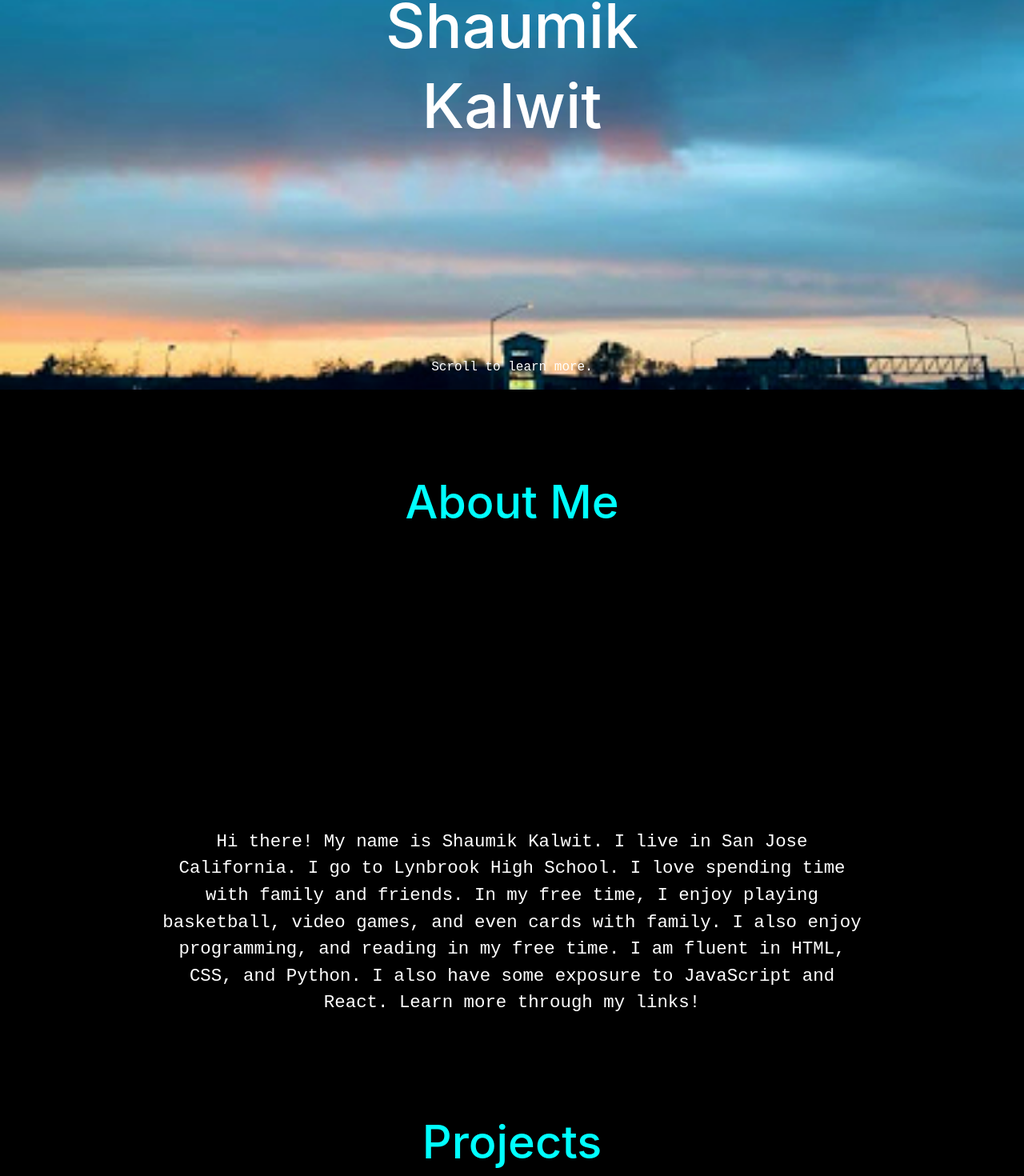
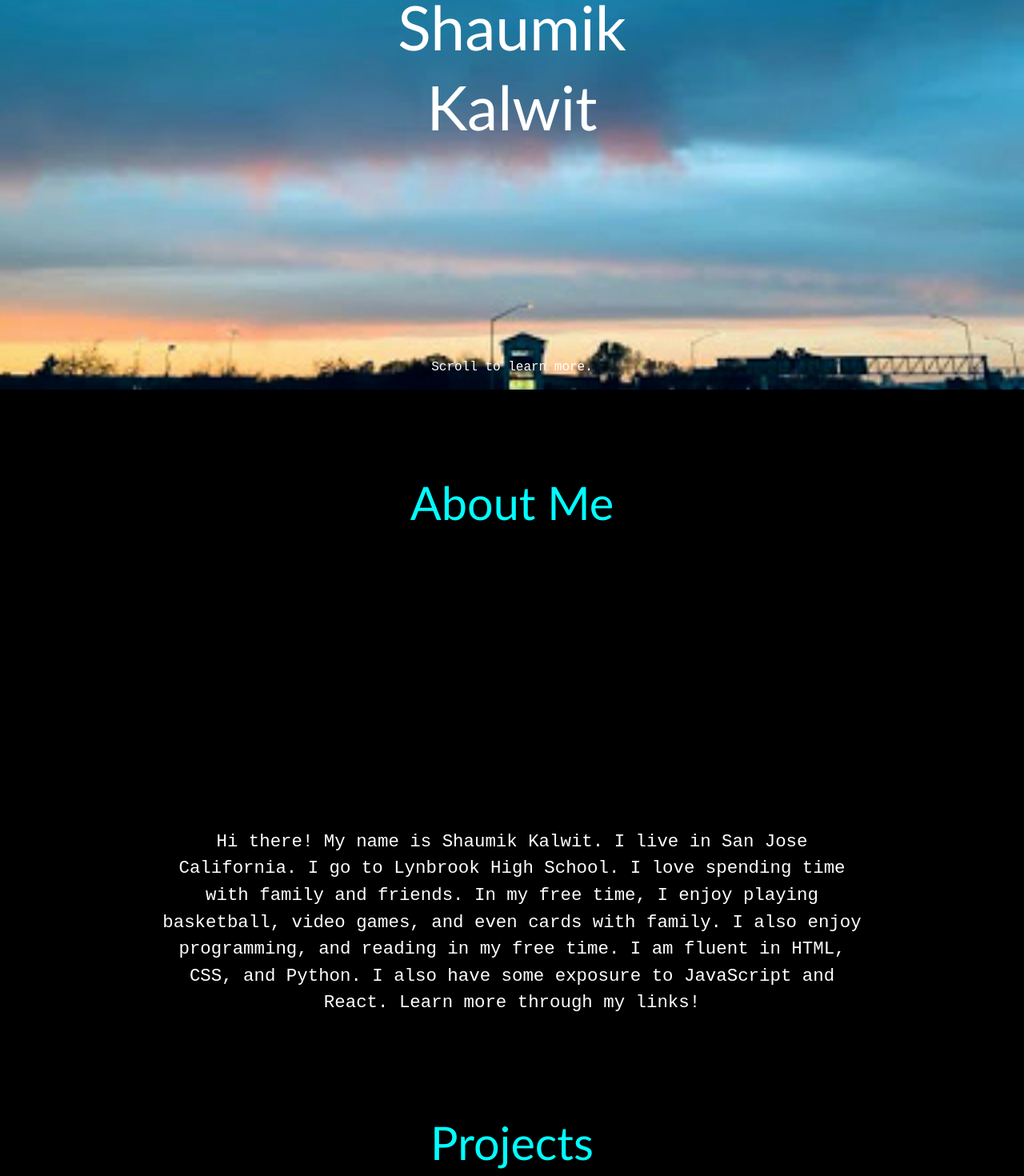
Before and after one commit to shaumikkalwit/shaumikkalwit.github.io, a React (Create React App) app in the folder frontend/: page / in a window 1280 px wide. Shown: the part 313-1783 px from the top of the page at 80% size. Built offline with nearby package versions, Linux system fonts and the light colour scheme.

Commit message:
addef ont-family to titles and home title

```diff
--- a/frontend/src/components/AboutTitle.js
+++ b/frontend/src/components/AboutTitle.js
@@ -12,6 +12,8 @@ const AboutTitle = styled.h1`
 
 	font-size: 14vw;
 
+	font-family: "Trebuchet MS", Helvetica, sans-serif;
+
 	margin-top: 50px;
 
 `;
--- a/frontend/src/components/HomeTitle.js
+++ b/frontend/src/components/HomeTitle.js
@@ -8,6 +8,8 @@ const HomeTitle = styled.h1`
 		font-size: 6vw;
 	}
 
+	font-family: "Trebuchet MS", Helvetica, sans-serif;
+
 	color: white;
 
 	font-size: 18vw;
--- a/frontend/src/components/Title.js
+++ b/frontend/src/components/Title.js
@@ -13,6 +13,8 @@ const Title = styled.h1`
 	font-size: 14vw;
 
 	margin-top: 50px;
+
+	font-family: "Trebuchet MS", Helvetica, sans-serif;
 `;
 
 export default Title;
```
